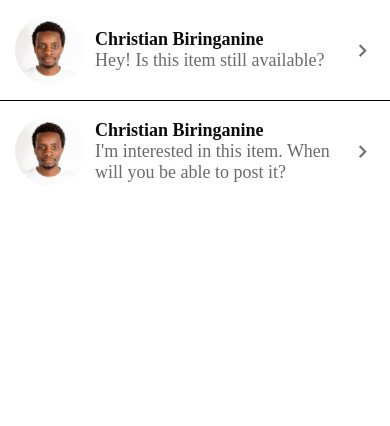
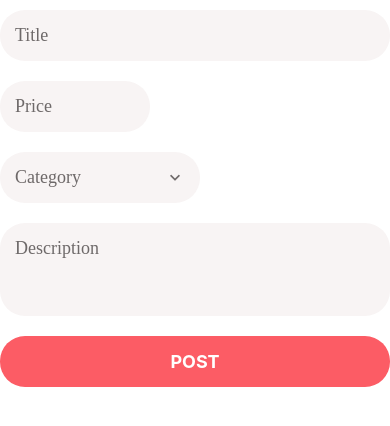
Before and after one commit to christianbiring1/DoneWithIt, a React Native app: screen / in a window 390 px wide. Shown: the top 426 px of the page. Built offline with nearby package versions, Linux system fonts and the light colour scheme.

Commit message:
Input Component with Dynamic Width

```diff
--- a/App.js
+++ b/App.js
@@ -37,11 +37,12 @@ export default function App() {
   return (
     <GestureHandlerRootView>
       <Screen>
-        <MessagesScreen />
+        <ListingEditingScreen />
       </Screen>
     </GestureHandlerRootView>
       // <ListingEditingScreen />
       // <RegisterScreen />
+      // <MessagesScreen />
         // <LoginScreen />
         // <AppPicker
         //   selectedItem={category}
--- a/app/components/AppPicker.js
+++ b/app/components/AppPicker.js
@@ -7,12 +7,12 @@ import defaultStyles from '../config/styles';
 import AppText from './AppText';
 import PickerItem from './PickerItem';
 
-function AppPicker({ icon, items, onSelectItem, placeholder, selectedItem }) {
+function AppPicker({ icon, items, onSelectItem, placeholder, selectedItem, width }) {
   const [modalVisible, setModalVisible] = useState(false)
   return (
     <>
       <TouchableWithoutFeedback onPress={() => setModalVisible(true)}>
-        <View style={styles.container}>
+        <View style={[styles.container, { width: width }]}>
           { icon &&
             <MaterialCommunityIcons name={icon} size={20} color={defaultStyles.colors.medium}
               style={styles.icon}
--- a/app/components/AppTextInput.js
+++ b/app/components/AppTextInput.js
@@ -5,9 +5,9 @@ import { MaterialCommunityIcons } from '@expo/vector-icons'
 
 import defaultStyles from '../config/styles';
 
-function AppTextInput({ icon, ...otherProps }) {
+function AppTextInput({ icon, width = "100%", ...otherProps }) {
   return (
-    <View style={styles.container}>
+    <View style={[styles.container, { width }]}>
       { icon &&
         <MaterialCommunityIcons name={icon} size={20} color={defaultStyles.colors.medium}
           style={styles.icon}
@@ -28,7 +28,7 @@ const styles = StyleSheet.create({
     borderRadius: 25,
     flexDirection: "row",
     alignItems: "center",
-    width: "100%",
+    // width: "100%",
     padding: 15,
     marginVertical: 10
   },
--- a/app/components/forms/AppFormField.js
+++ b/app/components/forms/AppFormField.js
@@ -5,7 +5,7 @@ import { useFormikContext } from 'formik';
 import AppTextInput from '../AppTextInput';
 import ErrorMessage from './ErrorMessage';
 
-function AppFormField({ name, ...otherProps }) {
+function AppFormField({ name, width, ...otherProps }) {
 
   const {setFieldTouched, handleChange, errors, touched } = useFormikContext();
   return (
@@ -16,6 +16,7 @@ function AppFormField({ name, ...otherProps }) {
         // icon="lock"
         onBlur={() => setFieldTouched(name)}
         onChangeText={handleChange(name)}
+        width={width}
         {...otherProps}
         // placeholder="Password"
         // secureTextEntry
--- a/app/components/forms/AppFormPicker.js
+++ b/app/components/forms/AppFormPicker.js
@@ -5,7 +5,7 @@ import { useFormikContext } from 'formik';
 import AppPicker from '../AppPicker';
 import ErrorMessage from './ErrorMessage';
 
-function AppFormPicker({ items, name, placeholder }) {
+function AppFormPicker({ items, name, placeholder, width }) {
   const { errors, setFieldValue, touched, values  } = useFormikContext();
 
   return (
@@ -15,6 +15,7 @@ function AppFormPicker({ items, name, placeholder }) {
         onSelectItem={(item) => setFieldValue(name, item)}
         placeholder={placeholder}
         selectedItem={values[name]}
+        width={width}
       />
       <ErrorMessage error={errors[name]} visible={touched[name]} />
     </>
--- a/app/screen/ListingEditingScreen.js
+++ b/app/screen/ListingEditingScreen.js
@@ -42,11 +42,13 @@ function ListingEditingScreen(props) {
           maxLength={8}
           name="price"
           placeholder="Price"
+          width={150}
         />
         <AppFormPicker
           items={categories}
           name="category"
           placeholder="Category"
+          width={200}
         />
         <AppFormField
           maxLength={255}
```
